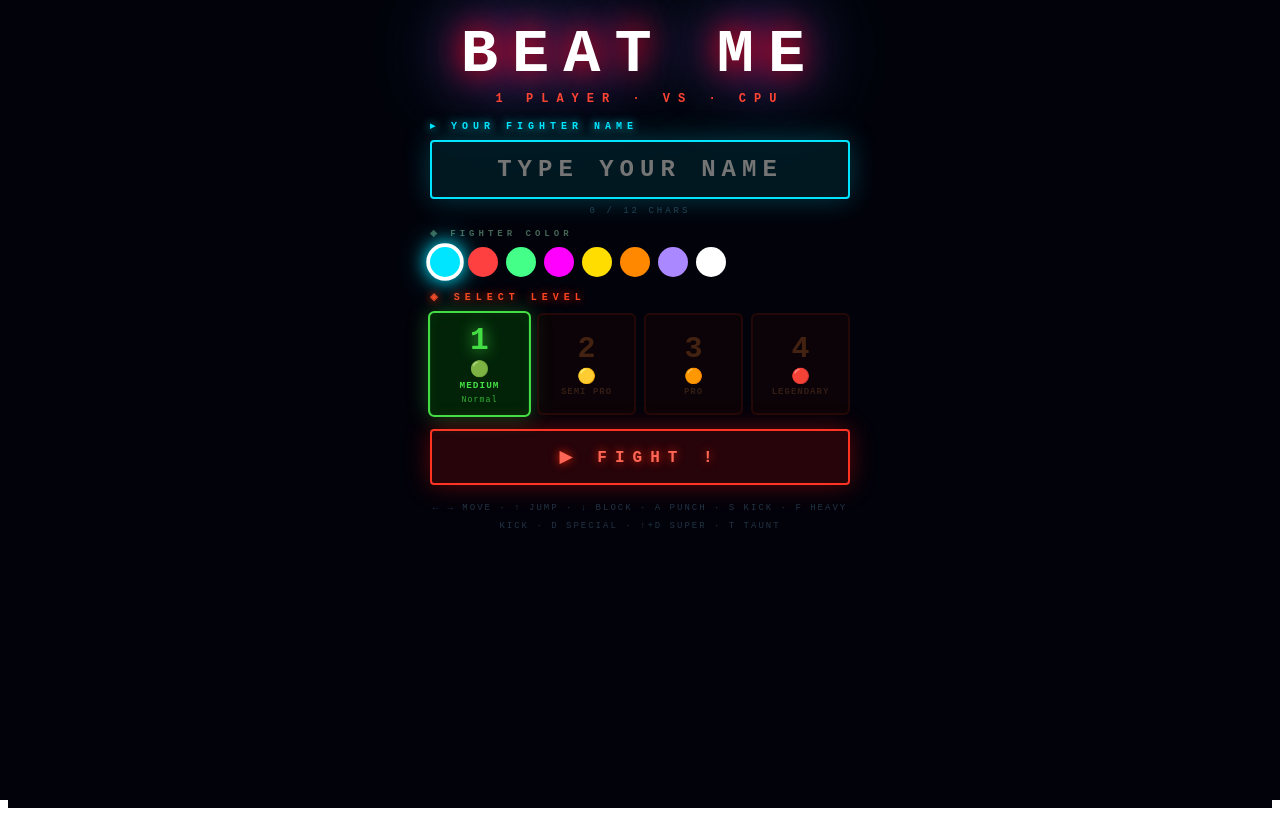
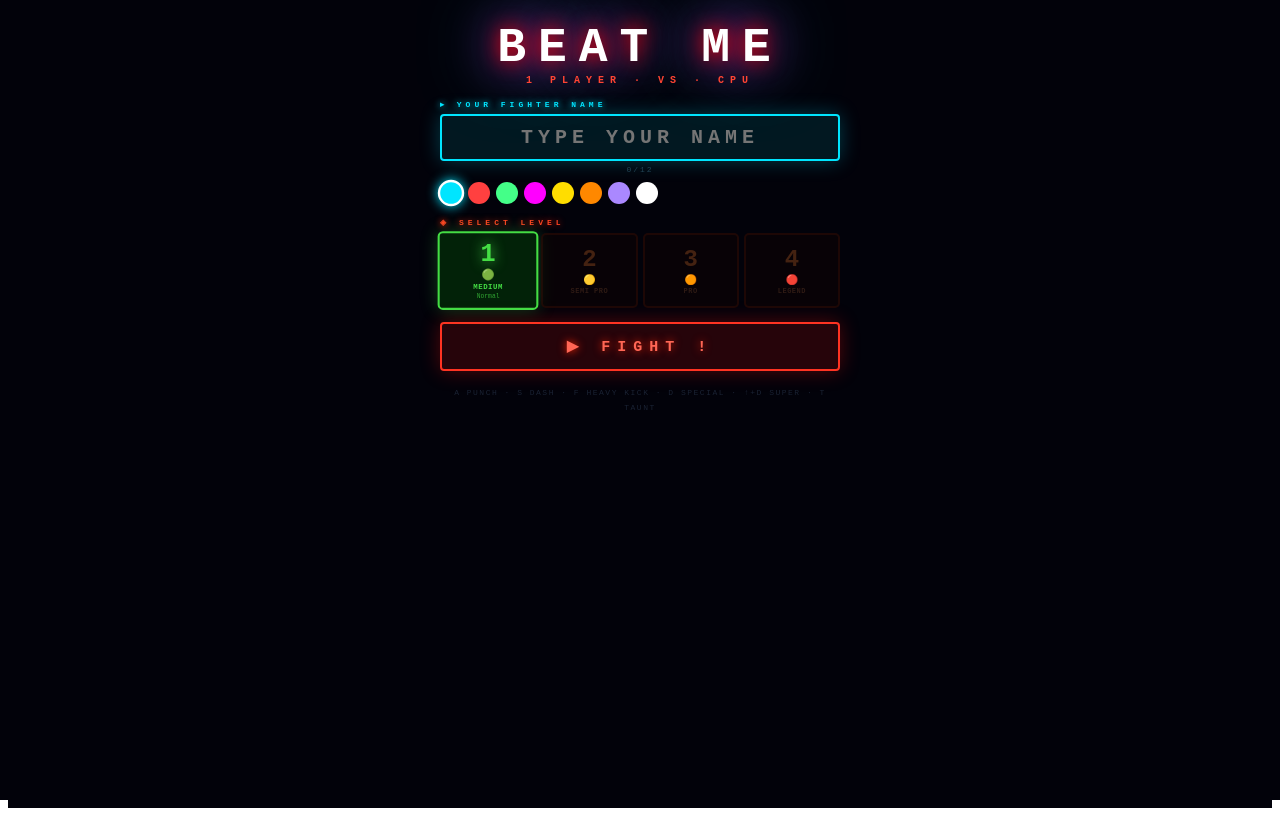
Before and after one commit to TakbirZaman/beatMEE, a React (Vite) app: page / in a window 1280 px wide. Built offline with nearby package versions, Linux system fonts and the light colour scheme.

Commit message:
dash strike, KO rings, compact entry screen

```diff
--- a/src/beatMEE.jsx
+++ b/src/beatMEE.jsx
@@ -12,7 +12,7 @@ const FW = 40, FH = 82;
 
 const ATK = {
   punch:    { dmg: 8,  rng: 72,  dur: 18, kb: 3.5, startup: 4,  active: 7,  stun: 14 },
-  kick:     { dmg: 13, rng: 90,  dur: 26, kb: 6,   startup: 8,  active: 8,  stun: 22 },
+  dash:     { dmg: 18, rng: 100, dur: 28, kb: 8,   startup: 5,  active: 10, stun: 26 },
   special:  { dmg: 22, rng: 115, dur: 40, kb: 11,  startup: 13, active: 10, stun: 34 },
   airpunch: { dmg: 11, rng: 80,  dur: 20, kb: 5,   startup: 4,  active: 8,  stun: 16 },
   airkick:  { dmg: 17, rng: 95,  dur: 28, kb: 8,   startup: 6,  active: 9,  stun: 24 },
@@ -40,7 +40,7 @@ const COMBO_TICKS = 55;
 // ── Single player bindings ──
 const PK = {
   left: "ArrowLeft", right: "ArrowRight", up: "ArrowUp",
-  punch: "KeyA", kick: "KeyS", special: "KeyD", block: "ArrowDown", heavykick: "KeyF",
+  punch: "KeyA", dash: "KeyS",  special: "KeyD", block: "ArrowDown", heavykick: "KeyF",
   altUp: "KeyW", taunt: "KeyT",
 };
 const GAME_KEYS = new Set([
@@ -228,7 +228,7 @@ function updateCPU(gs) {
   // Attack in range
   if (dist < 115 && onGround && Math.random() < adaptedAttack) {
     const roll = Math.random();
-    dec.attack = roll < 0.50 ? "punch" : roll < 0.78 ? "kick" : "special";
+    dec.attack = roll < 0.50 ? "punch" : roll < 0.78 ? "dash" : "special";
     return;
   }
   dec.move    = dist < 60 ? -Math.sign(dx) * (Math.random() < 0.5 ? 1 : 0) : Math.sign(dx) * (Math.random() < 0.7 ? 1 : 0);
@@ -291,7 +291,7 @@ function updatePlayer(f, keys) {
   }
 
   const pL = keys.has(PK.left), pR = keys.has(PK.right), pU = keys.has(PK.up) || keys.has(PK.altUp);
-  const pP = keys.has(PK.punch), pK = keys.has(PK.kick), pS = keys.has(PK.special), pB = keys.has(PK.block);
+  const pP = keys.has(PK.punch), pK = keys.has(PK.dash), pS = keys.has(PK.special), pB = keys.has(PK.block);
 
   if (pB && onGround && !pP && !pK && !pS) { f.state = "block"; f.vx *= 0.6; applyPhysics(f); return; }
 
@@ -328,7 +328,7 @@ function updatePlayer(f, keys) {
   const pHK = keys.has(PK.heavykick);
   if      (f.state !== "attack" && pS && onGround) doAttack(f, "special");
   else if (f.state !== "attack" && pHK && onGround) doAttack(f, "heavykick");
-  else if (f.state !== "attack" && pK && onGround) doAttack(f, "kick");
+  else if (f.state !== "attack" && pK && onGround) doAttack(f, "dash");
   else if (f.state !== "attack" && pP && onGround) doAttack(f, "punch");
 
   if (f.state === "attack") { f.vx *= 0.6; applyPhysics(f); return; }
@@ -473,11 +473,19 @@ function testHit(gs, atk, def) {
   // ── Cinematic KO check ──
   if (def.hp <= 0 && !gs.cinematicKO) {
     gs.cinematicKO       = true;
-    gs.cinematicKOTimer  = 30;
-    gs.slowMotionFrames  = 28;
-    gs.shakeFrames       = 14;
-    gs.shakeIntensity    = 8;
-    gs.particles.push(...mkParticles(def.x, def.y - FH*0.5, pc, 22));
+    gs.cinematicKOTimer  = 40;
+    gs.slowMotionFrames  = 32;
+    gs.shakeFrames       = 18;
+    gs.shakeIntensity    = 10;
+    // Big particle burst
+    gs.particles.push(...mkParticles(def.x, def.y - FH*0.5, pc, 28));
+    gs.particles.push(...mkParticles(def.x, def.y - FH*0.5, "#ffffff", 8));
+    // Expanding shockwave rings
+    if (!gs.koRings) gs.koRings = [];
+    gs.koRings.push({ x: def.x, y: GROUND, r: 0, maxR: 130, life: 1, col: pc });
+    gs.koRings.push({ x: def.x, y: GROUND, r: 0, maxR: 80,  life: 1, col: "#ffffff", delay: 8 });
+    // Announce
+    gs.announce = { text: "K.O.!", sub: `${atk.name} WINS!`, ttl: 9999 };
   }
 }
 
@@ -658,6 +666,14 @@ function tickParticles(gs) {
       .map(r => ({ ...r, y: r.y - 0.4, life: r.life - r.decay }))
       .filter(r => r.life > 0)
       .slice(-4);
+  }
+  if (gs.koRings) {
+    gs.koRings = gs.koRings
+      .map(r => {
+        if (r.delay > 0) return { ...r, delay: r.delay - 1 };
+        return { ...r, r: r.r + 7, life: r.life - 0.045 };
+      })
+      .filter(r => r.life > 0);
   }
   gs.fighters.forEach(f => { if (f.personalityTimer > 0) f.personalityTimer--; });
 }
@@ -1081,7 +1097,7 @@ function drawFighter(ctx, f, tick) {
       }
 
     // ── KICK: big boot sweep ──────────────────────────────────
-    } else if (attackType === "kick") {
+    } else if (attackType === "dash") {
       const reach = swing * 54;
       const atkY  = y - FH * 0.22;
       ctx.strokeStyle = color; ctx.shadowColor = color; ctx.shadowBlur = 22;
@@ -1422,7 +1438,7 @@ function TouchControls({ keysRef }) {
             <span style={{ textAlign: "center", lineHeight: 1.2 }}>PUN<br/>CH</span>
           </div>
           <div style={atk("255,160,0", 50)} {...mkHandlers("KeyS")}>
-            <span style={{ textAlign: "center", lineHeight: 1.2 }}>KI<br/>CK</span>
+            <span style={{ textAlign: "center", lineHeight: 1.2 }}>DA<br/>SH</span>
           </div>
           <div style={atk("255,60,180", 50)} {...mkHandlers("KeyF")}>
             <span style={{ textAlign: "center", lineHeight: 1.2 }}>HVY<br/>KCK</span>
@@ -1553,6 +1569,18 @@ export default function BeatMEE() {
       drawFighter(ctx, f1, tick); drawFighter(ctx, f2, tick);
       if (gs.shakeFrames > 0) ctx.restore();
       drawParticles(ctx, particles);
+      // ── KO shockwave rings ──
+      if (gs.koRings) {
+        gs.koRings.forEach(ring => {
+          if (ring.delay > 0) return;
+          ctx.save();
+          ctx.beginPath(); ctx.arc(ring.x, ring.y, ring.r, 0, Math.PI * 2);
+          ctx.strokeStyle = ring.col; ctx.globalAlpha = ring.life * 0.7;
+          ctx.lineWidth = 4 * ring.life; ctx.shadowColor = ring.col; ctx.shadowBlur = 20;
+          ctx.stroke();
+          ctx.restore();
+        });
+      }
       // ── Crowd reaction floating texts ──
       if (gs.crowdReactions) {
         gs.crowdReactions.forEach(r => {
@@ -1652,158 +1680,129 @@ export default function BeatMEE() {
         {uiPhase === "enter_name" && (
           <div style={overlay}>
 
-            {/* ── TITLE ── */}
-            <div style={{ textAlign: "center" }}>
-              <div style={{
-                fontSize: "clamp(32px, 9vw, 62px)", fontWeight: "bold", color: "#fff",
-                letterSpacing: "clamp(4px, 2vw, 14px)",
-                textShadow: "0 0 30px #ff0000, 0 0 60px #ff00ff, 0 0 100px #00ffff",
-                lineHeight: 1,
-              }}>BEAT ME</div>
-              <div style={{ fontSize: "clamp(9px,2vw,12px)", color: "#ff4433", letterSpacing: 8, marginTop: 6, fontWeight: "bold" }}>
+            {/* TITLE */}
+            <div style={{ textAlign:"center", lineHeight:1 }}>
+              <div style={{ fontSize:"clamp(22px,8vw,48px)", fontWeight:"bold", color:"#fff",
+                letterSpacing:"clamp(3px,2vw,12px)",
+                textShadow:"0 0 20px #ff0000, 0 0 50px #ff00ff, 0 0 80px #00ffff" }}>
+                BEAT ME
+              </div>
+              <div style={{ fontSize:"clamp(7px,1.8vw,10px)", color:"#ff4433", letterSpacing:6, marginTop:4, fontWeight:"bold" }}>
                 1 PLAYER · VS · CPU
               </div>
             </div>
 
-            {/* ── WIN STREAK BADGE ── */}
             {winStreak >= 2 && (
-              <div style={{ textAlign: "center", padding: "6px 18px",
-                background: "rgba(255,200,0,0.1)", border: "1px solid rgba(255,200,0,0.4)",
-                borderRadius: 4, fontSize: 10, color: "#ffcc00", letterSpacing: 3, fontWeight: "bold",
-                textShadow: "0 0 10px #ffaa00", boxShadow: "0 0 14px rgba(255,180,0,0.2)" }}>
+              <div style={{ textAlign:"center", padding:"3px 12px",
+                background:"rgba(255,200,0,0.1)", border:"1px solid rgba(255,200,0,0.35)",
+                borderRadius:4, fontSize:9, color:"#ffcc00", letterSpacing:3, fontWeight:"bold" }}>
                 🔥 WIN STREAK × {winStreak}
               </div>
             )}
 
-            {/* ── NAME INPUT BLOCK ── */}
-            <div style={{ width: "100%", maxWidth: 420, boxSizing: "border-box" }}>
-              <div style={{ fontSize: 10, color: playerColor2, letterSpacing: 5, fontWeight: "bold", marginBottom: 8, textShadow: `0 0 8px ${playerColor2}` }}>
+            {/* NAME + COLOR row */}
+            <div style={{ width:"100%", maxWidth:400, boxSizing:"border-box" }}>
+              <div style={{ fontSize:8, color:playerColor2, letterSpacing:4, fontWeight:"bold", marginBottom:5, textShadow:`0 0 6px ${playerColor2}` }}>
                 ▸ YOUR FIGHTER NAME
               </div>
               <input
-                type="text"
-                maxLength={12}
-                value={playerName}
+                type="text" maxLength={12} value={playerName}
                 onChange={e => { setPlayerName(e.target.value); setNameError(""); }}
                 onKeyDown={e => e.key === "Enter" && handleStart()}
-                onFocus={() => setFocused(true)}
-                onBlur={() => setFocused(false)}
-                placeholder="TYPE YOUR NAME"
-                autoFocus
+                onFocus={() => setFocused(true)} onBlur={() => setFocused(false)}
+                placeholder="TYPE YOUR NAME" autoFocus
                 style={{
-                  display: "block", width: "100%", boxSizing: "border-box",
+                  display:"block", width:"100%", boxSizing:"border-box",
                   background: focused ? `${playerColor2}18` : `${playerColor2}09`,
-                  border: `2px solid ${focused ? playerColor2 : playerColor2 + "55"}`,
-                  color: "#fff", fontSize: "clamp(16px,5vw,24px)", fontFamily: F,
-                  fontWeight: "bold", letterSpacing: 6, textAlign: "center",
-                  padding: "14px 12px", outline: "none", textTransform: "uppercase",
-                  boxShadow: focused ? `0 0 28px ${playerColor2}44` : "none",
-                  transition: "all 0.15s", borderRadius: 4,
+                  border:`2px solid ${focused ? playerColor2 : playerColor2+"44"}`,
+                  color:"#fff", fontSize:"clamp(14px,4.5vw,20px)", fontFamily:F,
+                  fontWeight:"bold", letterSpacing:5, textAlign:"center",
+                  padding:"10px 10px", outline:"none", textTransform:"uppercase",
+                  boxShadow: focused ? `0 0 20px ${playerColor2}44` : "none",
+                  transition:"all 0.15s", borderRadius:4,
                 }}
               />
               {nameError
-                ? <div style={{ color: "#ff4444", fontSize: 11, letterSpacing: 2, marginTop: 7, textAlign: "center", fontWeight: "bold" }}>⚠ {nameError}</div>
-                : <div style={{ color: "#224455", fontSize: 9, letterSpacing: 3, marginTop: 7, textAlign: "center" }}>{playerName.trim().length} / 12 CHARS</div>
+                ? <div style={{ color:"#ff4444", fontSize:9, letterSpacing:2, marginTop:4, textAlign:"center", fontWeight:"bold" }}>⚠ {nameError}</div>
+                : <div style={{ color:"#224455", fontSize:8, letterSpacing:2, marginTop:4, textAlign:"center" }}>{playerName.trim().length}/12</div>
               }
-
-              {/* ── FIGHTER COLOR PICKER ── */}
-              <div style={{ marginTop: 12 }}>
-                <div style={{ fontSize: 9, color: "#446655", letterSpacing: 4, fontWeight: "bold", marginBottom: 8 }}>◈ FIGHTER COLOR</div>
-                <div style={{ display: "flex", gap: 8, flexWrap: "wrap" }}>
-                  {[
-                    ["#00e5ff","CYAN"],["#ff4040","RED"],["#44ff88","GREEN"],
-                    ["#ff00ff","PINK"],["#ffdd00","GOLD"],["#ff8800","ORANGE"],
-                    ["#aa88ff","PURPLE"],["#ffffff","WHITE"],
-                  ].map(([col, name]) => (
-                    <button key={col} onClick={() => setPlayerColor2(col)} title={name} style={{
-                      width: 30, height: 30, borderRadius: "50%", border: playerColor2 === col ? `3px solid #fff` : `2px solid ${col}55`,
-                      background: col, cursor: "pointer", outline: "none",
-                      boxShadow: playerColor2 === col ? `0 0 14px ${col}, 0 0 28px ${col}66` : "none",
-                      transform: playerColor2 === col ? "scale(1.25)" : "scale(1)",
-                      transition: "all 0.15s",
-                    }} />
-                  ))}
-                </div>
+              {/* Color swatches inline */}
+              <div style={{ display:"flex", gap:6, marginTop:8, flexWrap:"wrap" }}>
+                {[["#00e5ff","CYAN"],["#ff4040","RED"],["#44ff88","GREEN"],["#ff00ff","PINK"],["#ffdd00","GOLD"],["#ff8800","ORANGE"],["#aa88ff","PURPLE"],["#ffffff","WHITE"]].map(([col,name]) => (
+                  <button key={col} onClick={() => setPlayerColor2(col)} title={name} style={{
+                    width:22, height:22, borderRadius:"50%",
+                    border: playerColor2===col ? "2px solid #fff" : `2px solid ${col}55`,
+                    background:col, cursor:"pointer", outline:"none",
+                    boxShadow: playerColor2===col ? `0 0 10px ${col}` : "none",
+                    transform: playerColor2===col ? "scale(1.2)" : "scale(1)",
+                    transition:"all 0.12s", flexShrink:0,
+                  }}/>
+                ))}
               </div>
             </div>
 
-            {/* ── LEVEL SELECT ── */}
-            <div style={{ width: "100%", maxWidth: 420, boxSizing: "border-box" }}>
-              <div style={{ fontSize: 10, color: "#ff4422", letterSpacing: 5, fontWeight: "bold", marginBottom: 10, textShadow: "0 0 8px #ff2200" }}>
+            {/* LEVEL SELECT */}
+            <div style={{ width:"100%", maxWidth:400, boxSizing:"border-box" }}>
+              <div style={{ fontSize:8, color:"#ff4422", letterSpacing:4, fontWeight:"bold", marginBottom:6, textShadow:"0 0 6px #ff2200" }}>
                 ◈ SELECT LEVEL
               </div>
-              <div style={{ display: "flex", gap: 8 }}>
+              <div style={{ display:"flex", gap:5 }}>
                 {[
-                  { d: "easy",      num: "1", label: "MEDIUM",    dc: "#44dd44", desc: "Normal",     icon: "🟢" },
-                  { d: "semipro",   num: "2", label: "SEMI PRO",  dc: "#ffcc00", desc: "Moderate",   icon: "🟡" },
-                  { d: "pro",       num: "3", label: "PRO",       dc: "#ff7700", desc: "Challenging", icon: "🟠" },
-                  { d: "legendary", num: "4", label: "LEGENDARY", dc: "#ff0044", desc: "Good Luck",   icon: "🔴" },
+                  { d:"easy",      num:"1", label:"MEDIUM",    dc:"#44dd44", desc:"Normal",     icon:"🟢" },
+                  { d:"semipro",   num:"2", label:"SEMI PRO",  dc:"#ffcc00", desc:"Moderate",   icon:"🟡" },
+                  { d:"pro",       num:"3", label:"PRO",       dc:"#ff7700", desc:"Hard",        icon:"🟠" },
+                  { d:"legendary", num:"4", label:"LEGEND",    dc:"#ff0044", desc:"Good Luck",   icon:"🔴" },
                 ].map(({ d, num, label, dc, desc, icon }) => {
                   const sel = difficulty === d;
+                  const bgMap = { easy:"0,160,0", semipro:"160,130,0", pro:"160,70,0", legendary:"160,0,35" };
                   return (
                     <button key={d} onClick={() => setDifficulty(d)} style={{
-                      flex: 1, display: "flex", flexDirection: "column",
-                      alignItems: "center", justifyContent: "center",
-                      gap: 4, padding: "12px 4px 10px",
-                      background: sel ? `rgba(${d==="easy"?"0,180,0":d==="semipro"?"180,140,0":d==="pro"?"180,80,0":"180,0,40"},0.18)` : "rgba(20,5,5,0.5)",
-                      border: `2px solid ${sel ? dc : "rgba(80,20,10,0.35)"}`,
-                      borderRadius: 6, cursor: "pointer", outline: "none",
-                      boxShadow: sel ? `0 0 20px ${dc}55, inset 0 0 12px ${dc}11` : "none",
-                      transform: sel ? "scale(1.04)" : "scale(1)",
-                      transition: "all 0.15s",
+                      flex:1, display:"flex", flexDirection:"column",
+                      alignItems:"center", justifyContent:"center",
+                      gap:2, padding:"8px 2px 7px",
+                      background: sel ? `rgba(${bgMap[d]},0.2)` : "rgba(15,4,4,0.55)",
+                      border:`2px solid ${sel ? dc : "rgba(70,18,8,0.35)"}`,
+                      borderRadius:5, cursor:"pointer", outline:"none",
+                      boxShadow: sel ? `0 0 16px ${dc}44` : "none",
+                      transform: sel ? "scale(1.05)" : "scale(1)",
+                      transition:"all 0.13s",
                     }}>
-                      {/* Number badge */}
-                      <span style={{
-                        fontSize: "clamp(20px,5vw,30px)", fontWeight: "bold", lineHeight: 1,
+                      <span style={{ fontSize:"clamp(16px,4.5vw,24px)", fontWeight:"bold", lineHeight:1,
                         color: sel ? dc : "#442211",
-                        textShadow: sel ? `0 0 14px ${dc}` : "none",
-                        fontFamily: F,
-                      }}>{num}</span>
-                      {/* Icon */}
-                      <span style={{ fontSize: "clamp(10px,3vw,15px)", lineHeight: 1 }}>{icon}</span>
-                      {/* Label */}
-                      <span style={{
-                        fontSize: "clamp(6px,1.6vw,9px)", letterSpacing: 1,
-                        fontWeight: "bold", color: sel ? dc : "#553322",
-                        fontFamily: F, textTransform: "uppercase",
-                        opacity: sel ? 1 : 0.55,
-                      }}>{label}</span>
-                      {/* Desc — only on selected */}
-                      {sel && (
-                        <span style={{ fontSize: "clamp(5px,1.3vw,8px)", color: dc, opacity: 0.75, fontFamily: F, letterSpacing: 1 }}>
-                          {desc}
-                        </span>
-                      )}
+                        textShadow: sel ? `0 0 12px ${dc}` : "none",
+                        fontFamily:F }}>{num}</span>
+                      <span style={{ fontSize:"clamp(8px,2vw,10px)", lineHeight:1.1 }}>{icon}</span>
+                      <span style={{ fontSize:"clamp(5px,1.4vw,7px)", letterSpacing:0.5, fontWeight:"bold",
+                        color: sel ? dc : "#553322", fontFamily:F, textTransform:"uppercase",
+                        opacity: sel ? 1 : 0.5 }}>{label}</span>
+                      {sel && <span style={{ fontSize:"clamp(4px,1.1vw,6px)", color:dc, opacity:0.7, fontFamily:F }}>{desc}</span>}
                     </button>
                   );
                 })}
               </div>
             </div>
 
-            {/* ── FIGHT BUTTON ── */}
+            {/* FIGHT BUTTON */}
             <button
               style={{
-                width: "100%", maxWidth: 420, boxSizing: "border-box",
-                padding: "16px 0",
-                background: "rgba(255,20,10,0.14)",
-                border: "2px solid #ff3322",
-                color: "#ff6655", fontSize: "clamp(12px,4vw,16px)",
-                fontFamily: F, fontWeight: "bold", letterSpacing: "clamp(3px,1.5vw,8px)",
-                cursor: "pointer", textTransform: "uppercase",
-                boxShadow: "0 0 24px rgba(255,20,10,0.35)",
-                textShadow: "0 0 10px #ff2200",
-                outline: "none", borderRadius: 4, transition: "all 0.15s",
+                width:"100%", maxWidth:400, boxSizing:"border-box",
+                padding:"13px 0",
+                background:"rgba(255,20,10,0.14)", border:"2px solid #ff3322",
+                color:"#ff6655", fontSize:"clamp(11px,3.5vw,15px)",
+                fontFamily:F, fontWeight:"bold", letterSpacing:"clamp(3px,1.5vw,7px)",
+                cursor:"pointer", textTransform:"uppercase",
+                boxShadow:"0 0 20px rgba(255,20,10,0.32)",
+                textShadow:"0 0 8px #ff2200",
+                outline:"none", borderRadius:4, transition:"all 0.15s",
               }}
-              onMouseOver={e => { e.currentTarget.style.background="rgba(255,20,10,0.26)"; e.currentTarget.style.boxShadow="0 0 44px rgba(255,20,10,0.6)"; }}
-              onMouseOut={e  => { e.currentTarget.style.background="rgba(255,20,10,0.14)"; e.currentTarget.style.boxShadow="0 0 24px rgba(255,20,10,0.35)"; }}
+              onMouseOver={e => { e.currentTarget.style.background="rgba(255,20,10,0.26)"; e.currentTarget.style.boxShadow="0 0 40px rgba(255,20,10,0.6)"; }}
+              onMouseOut={e  => { e.currentTarget.style.background="rgba(255,20,10,0.14)"; e.currentTarget.style.boxShadow="0 0 20px rgba(255,20,10,0.32)"; }}
               onClick={handleStart}
-            >
-              ▶ FIGHT !
-            </button>
-
-            {/* ── CONTROLS HINT ── */}
-            <div style={{ width: "100%", maxWidth: 420, fontSize: 9, color: "#223344", letterSpacing: 2, lineHeight: 2, textAlign: "center" }}>
-              ← → MOVE · ↑ JUMP · ↓ BLOCK · A PUNCH · S KICK · F HEAVY KICK · D SPECIAL · ↑+D SUPER · T TAUNT
+            >▶ FIGHT !</button>
+
+            {/* Controls hint */}
+            <div style={{ width:"100%", maxWidth:400, fontSize:"clamp(6px,1.5vw,8px)", color:"#1a2233", letterSpacing:1.5, lineHeight:1.9, textAlign:"center" }}>
+              A PUNCH · S DASH · F HEAVY KICK · D SPECIAL · ↑+D SUPER · T TAUNT
             </div>
 
           </div>
```
